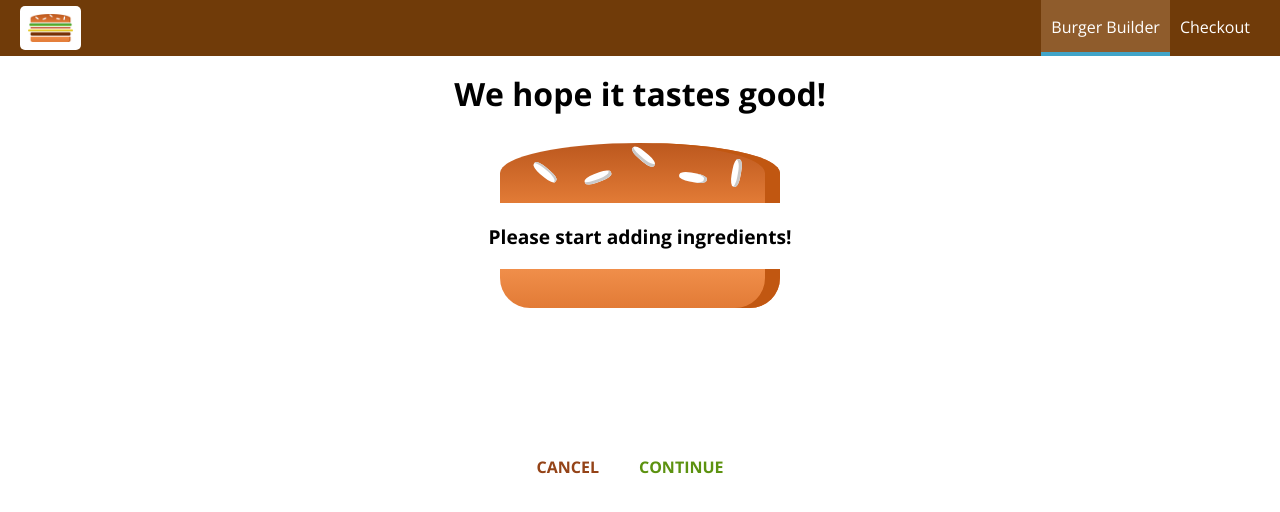
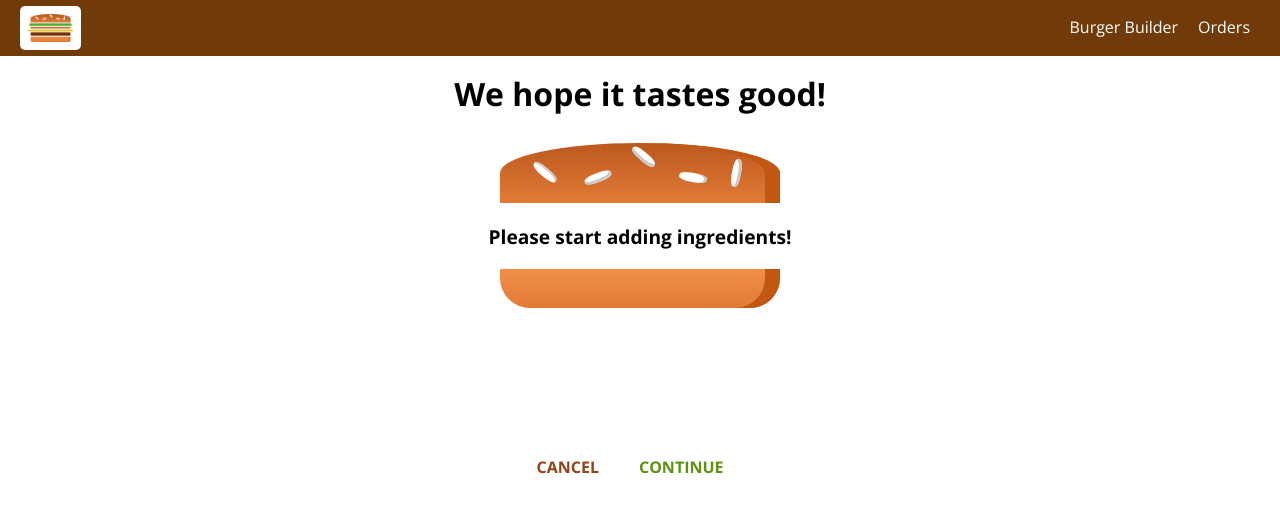
Before and after one commit to KG700/burger-react, a React (Create React App) app: page /checkout in a window 1280 px wide. Shown: the top 512 px of the page. Built offline with nearby package versions, Linux system fonts and the light colour scheme.

Commit message:
Updated Navigation links to use NavLink to switch between urls

```diff
--- a/src/components/Navigation/NavigationItems/NavigationItem/NavigationItem.js
+++ b/src/components/Navigation/NavigationItems/NavigationItem/NavigationItem.js
@@ -1,13 +1,15 @@
 import React from 'react';
 
 import classes from './NavigationItem.module.css'
+import { NavLink } from 'react-router-dom';
 
 const navigationItem = (props) => (
   <li className={classes.NavigationItem}>
-    <a
-      href={props.link}
-      className={props.active ? classes.active : null}
-    >{props.children}</a>
+    <NavLink
+      to={props.link}
+      exact={props.exact}
+      activeClassName={classes.active}
+    >{props.children}</NavLink>
   </li>
 );
 
--- a/src/components/Navigation/NavigationItems/NavigationItems.js
+++ b/src/components/Navigation/NavigationItems/NavigationItems.js
@@ -5,8 +5,8 @@
 
 const navigationItems = () => (
   <ul className={classes.NavigationItems}>
-    <NavigationItem link='/' active>Burger Builder</NavigationItem>
-    <NavigationItem link='/'>Checkout</NavigationItem>
+    <NavigationItem link='/' exact>Burger Builder</NavigationItem>
+    <NavigationItem link='/orders'>Orders</NavigationItem>
   </ul>
 );
 
--- a/src/containers/Orders/Orders.js
+++ b/src/containers/Orders/Orders.js
@@ -1,6 +1,6 @@
 import React, { Component } from 'react';
 
-import Order from '../../component/Order/Order';
+import Order from '../../components/Order/Order';
 
 class Orders extends Component {
   render () {
```
